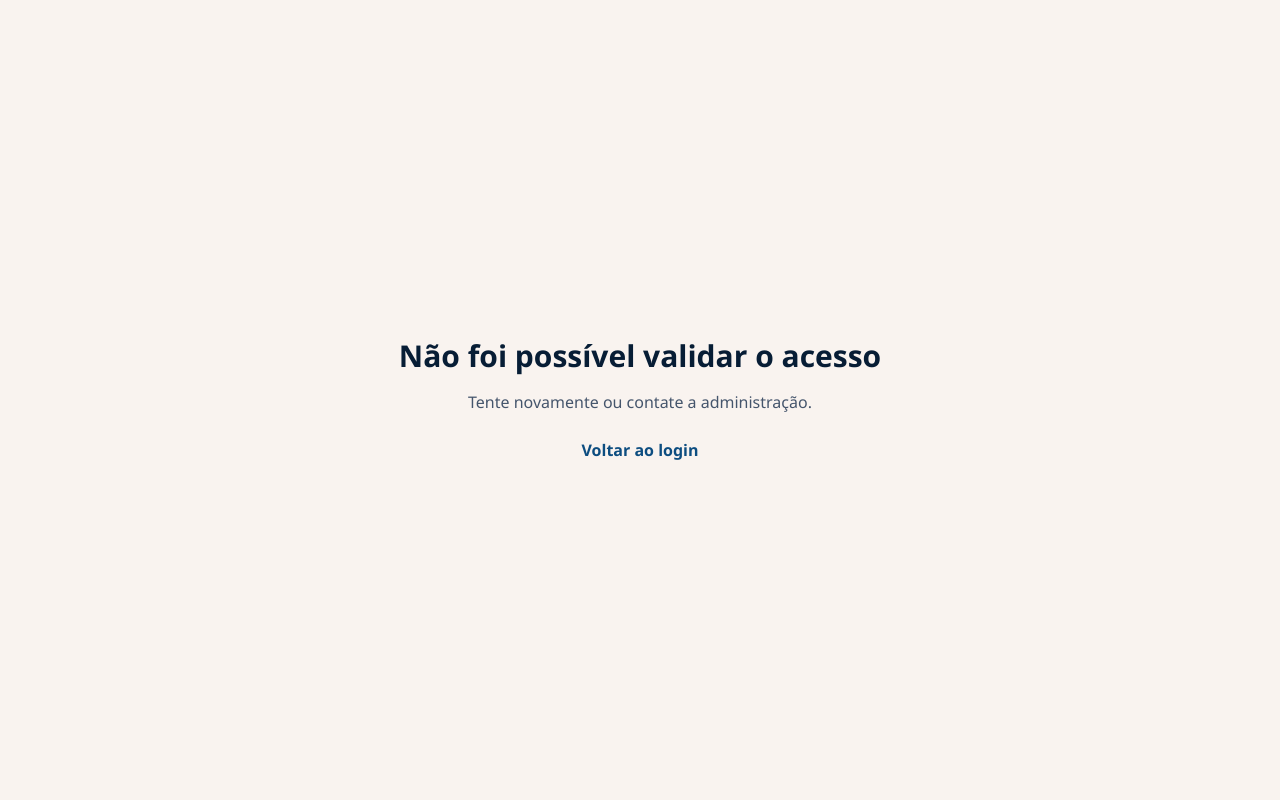
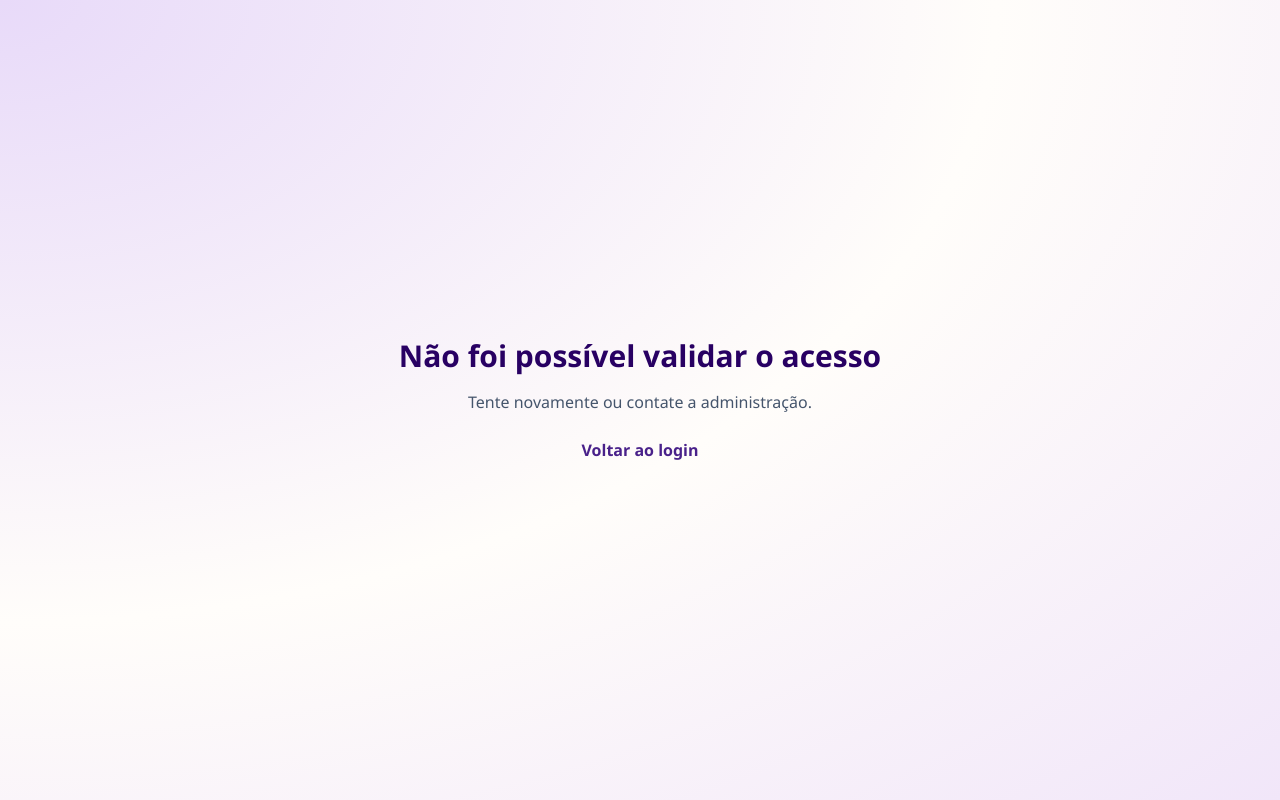
Before and after one commit to petsaudemonitoramento-dev/dashboard-v3, a Next.js app: page /erro in a window 1280 px wide. Built offline with nearby package versions, Linux system fonts and the light colour scheme; a web font is replaced by a local one.

Commit message:
style(ui): uniformizar estados de carga e erro com a identidade MAE APS

```diff
--- a/src/app/erro/page.tsx
+++ b/src/app/erro/page.tsx
@@ -2,15 +2,15 @@ import Link from "next/link";
 
 export default function ErrorPage() {
   return (
-    <main className="grid min-h-svh place-items-center p-6 text-center">
+    <main className="grid min-h-svh place-items-center bg-[radial-gradient(ellipse_at_top_left,#e8daf9_0%,#fffdfa_55%,#f1e6f9_100%)] p-6 text-center">
       <div>
-        <h1 className="text-3xl font-semibold text-[#071d35]">
+        <h1 className="text-3xl font-semibold text-[#280063]">
           Não foi possível validar o acesso
         </h1>
         <p className="mt-4 text-slate-600">
           Tente novamente ou contate a administração.
         </p>
-        <Link className="mt-6 inline-block font-bold text-[#0d4d80]" href="/entrar">
+        <Link className="mt-6 inline-block font-bold text-[#49218a]" href="/entrar">
           Voltar ao login
         </Link>
       </div>
```
